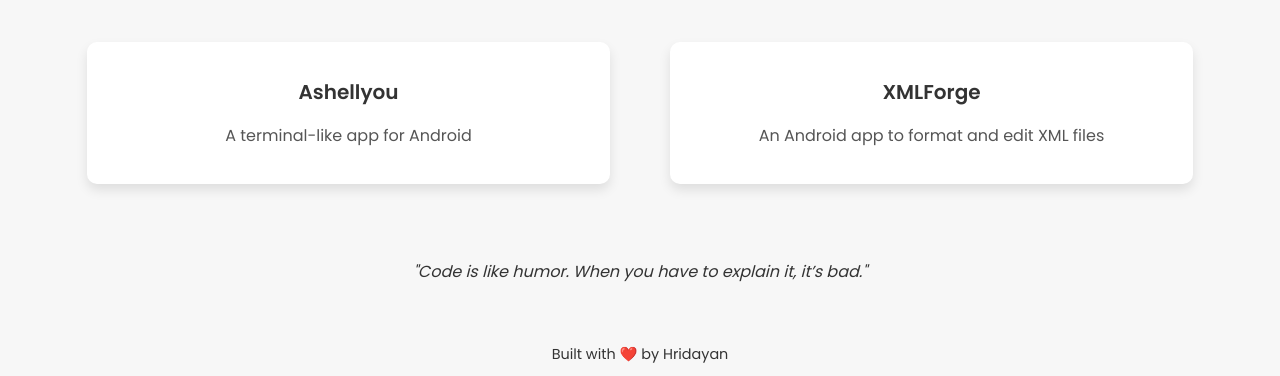
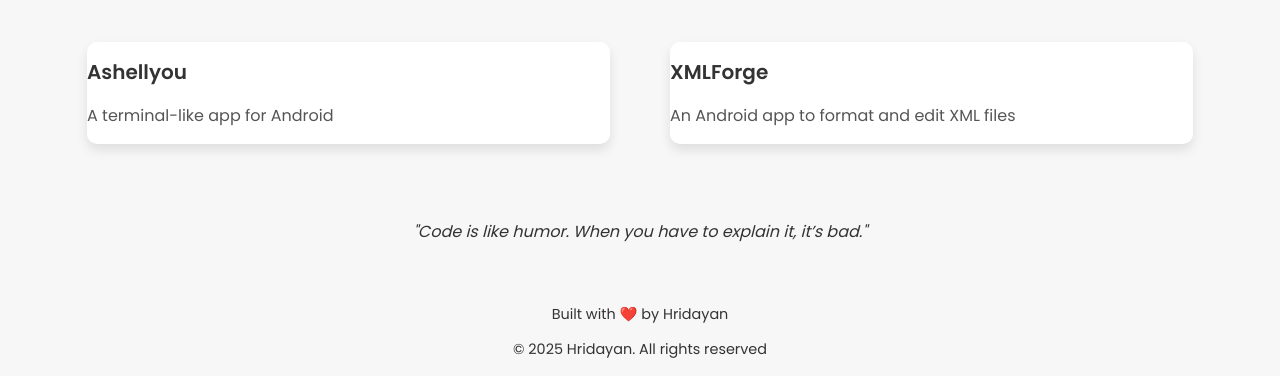
Before and after one commit to DP-Hridayan/DP-Hridayan, a plain HTML site: page index.html in a window 1280 px wide. Shown: the part 715-1091 px from the top of the page. Drawn offline with Linux system fonts and the light colour scheme.

Commit message:
Update index.html

```diff
--- a/index.html
+++ b/index.html
@@ -82,15 +82,21 @@
 
         /* Cards */
 .card {
-            background-color: #fff;
+    background-color: #fff;  /* Light mode background */
     border-radius: 10px;
     box-shadow: 0 6px 12px rgba(0, 0, 0, 0.1);
     overflow: hidden;
-            transition: transform 0.3s ease-in-out, box-shadow 0.3s ease;
+    transition: transform 0.3s ease-in-out, box-shadow 0.3s ease, background-color 0.3s ease, color 0.3s ease;
     text-decoration: none;
-            color: inherit;
+    color: #333;  /* Light mode text color */
     margin: 15px;
     flex: 1 1 calc(33.33% - 30px);
+}
+
+/* Dark mode card styles */
+.dark-mode .card {
+    background-color: #333;  /* Dark mode background */
+    color: #eaeaea;  /* Dark mode text color */
 }
 
 .card img {
@@ -98,16 +104,6 @@
     height: 180px;
     object-fit: cover;
     border-bottom: 3px solid #ddd;
-        }
-
-        .card-body {
-            padding: 20px;
-            text-align: center;
-        }
-
-        .card:hover {
-            transform: translateY(-5px);
-            box-shadow: 0 12px 24px rgba(0, 0, 0, 0.2);
 }
 
 /* Card Text */
@@ -121,6 +117,9 @@
     color: #555;
 }
 
+.dark-mode .card p {
+    color: #ddd;  /* Dark mode text color */
+}
         /* Flexbox Layout for Sections */
         .row {
             display: flex;
```
Lines whose indentation alone changed are shown as unchanged.
